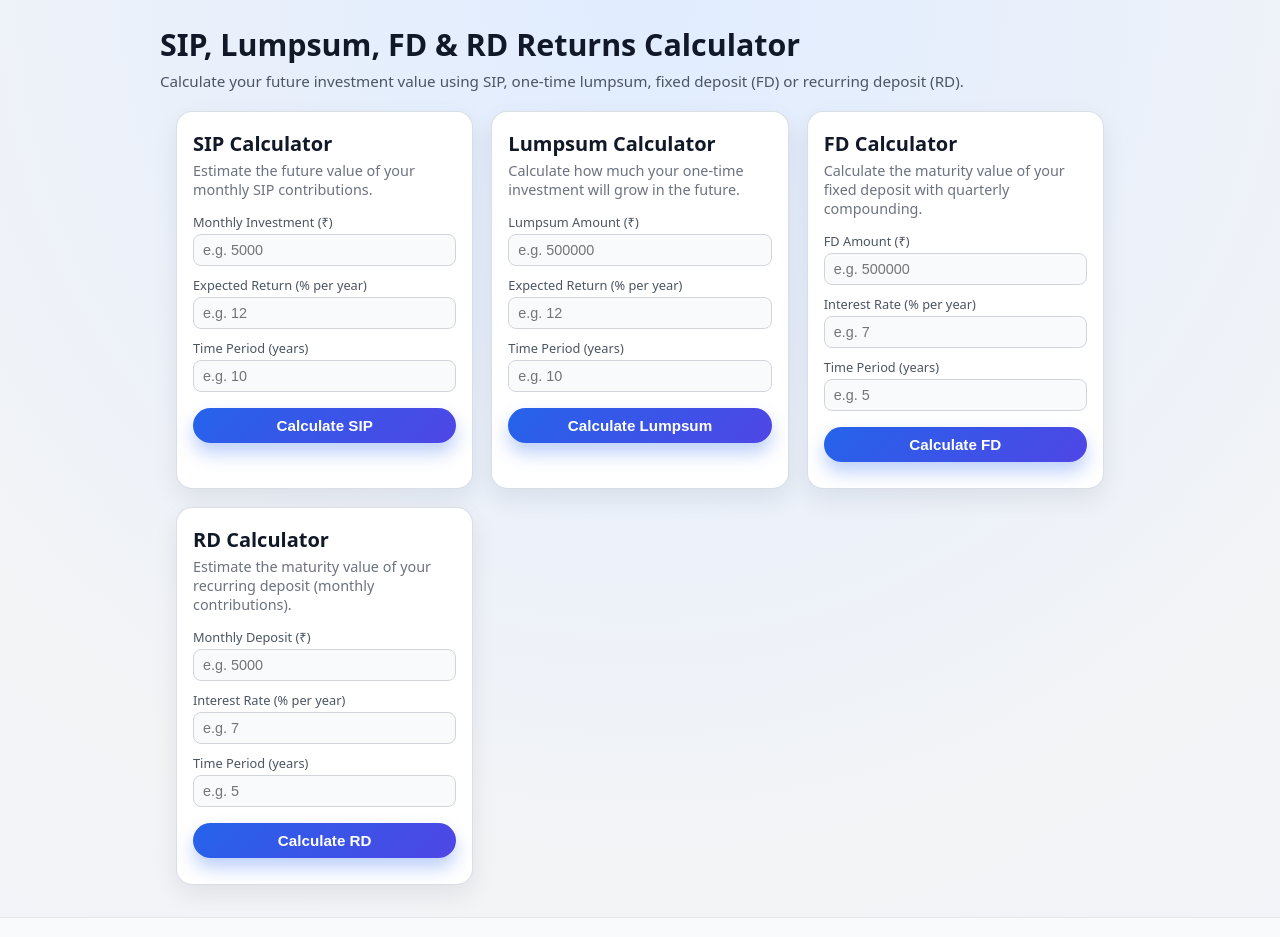
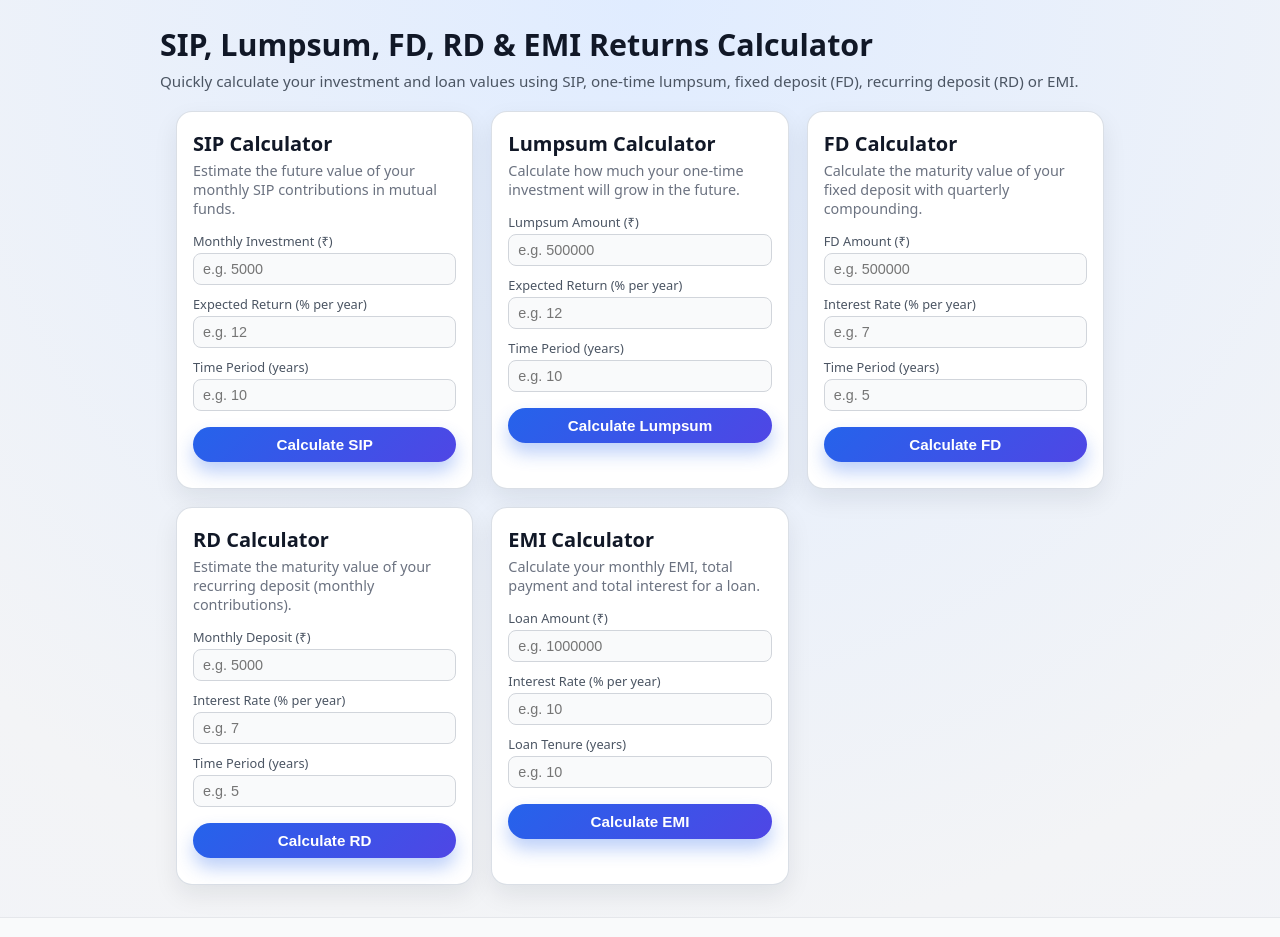
Before and after one commit to Anish8505/sip-frontend, a plain HTML site: page index.html in a window 1280 px wide. Shown: the top 937 px of the page. Drawn offline with Linux system fonts and the light colour scheme.

Commit message:
Add EMI calculator and update UI/SEO for all calculators

```diff
--- a/index.html
+++ b/index.html
@@ -2,14 +2,14 @@
 <html lang="en">
 <head>
     <meta charset="UTF-8" />
-    <title>SIP, Lumpsum, FD & RD Calculator | Online Investment Returns</title>
+    <title>SIP, Lumpsum, FD, RD & EMI Calculator | Online Investment Returns</title>
     <meta name="viewport" content="width=device-width, initial-scale=1" />
 
     <!-- Basic SEO -->
     <meta name="description"
-          content="Free online SIP, Lumpsum, Fixed Deposit (FD) and Recurring Deposit (RD) calculator. Estimate your investment returns instantly based on amount, interest rate and duration." />
+          content="Free online SIP, Lumpsum, Fixed Deposit (FD), Recurring Deposit (RD) and EMI calculator. Estimate your investment and loan returns instantly based on amount, interest rate and duration." />
     <meta name="keywords"
-          content="sip calculator, lumpsum calculator, fd calculator, rd calculator, fixed deposit calculator, recurring deposit calculator, mutual fund calculator, investment calculator, finance tools, sip returns calculator" />
+          content="sip calculator, lumpsum calculator, fd calculator, rd calculator, emi calculator, loan emi calculator, fixed deposit calculator, recurring deposit calculator, mutual fund calculator, investment calculator, finance tools, sip returns calculator" />
 
     <!-- Google tag (gtag.js) -->
     <script async src="https://www.googletagmanager.com/gtag/js?id=G-8CPJLGZ178"></script>
@@ -26,9 +26,10 @@
 
     <header class="hero">
         <div class="hero-inner">
-            <h1 class="hero-title">SIP, Lumpsum, FD & RD Returns Calculator</h1>
+            <h1 class="hero-title">SIP, Lumpsum, FD, RD & EMI Returns Calculator</h1>
             <p class="hero-subtitle">
-                Calculate your future investment value using SIP, one-time lumpsum, fixed deposit (FD) or recurring deposit (RD).
+                Quickly calculate your investment and loan values using SIP, one-time lumpsum, fixed deposit (FD),
+                recurring deposit (RD) or EMI.
             </p>
         </div>
     </header>
@@ -39,7 +40,7 @@
         <section class="card">
             <h2 class="card-title">SIP Calculator</h2>
             <p class="card-desc">
-                Estimate the future value of your monthly SIP contributions.
+                Estimate the future value of your monthly SIP contributions in mutual funds.
             </p>
 
             <div class="field">
@@ -147,6 +148,34 @@
             <div id="rdResultBox" class="result-box"></div>
         </section>
 
+        <!-- EMI Calculator Card -->
+        <section class="card">
+            <h2 class="card-title">EMI Calculator</h2>
+            <p class="card-desc">
+                Calculate your monthly EMI, total payment and total interest for a loan.
+            </p>
+
+            <div class="field">
+                <label for="emiPrincipal">Loan Amount (₹)</label>
+                <input type="number" id="emiPrincipal" placeholder="e.g. 1000000" />
+            </div>
+
+            <div class="field">
+                <label for="emiRate">Interest Rate (% per year)</label>
+                <input type="number" id="emiRate" placeholder="e.g. 10" />
+            </div>
+
+            <div class="field">
+                <label for="emiYears">Loan Tenure (years)</label>
+                <input type="number" id="emiYears" placeholder="e.g. 10" />
+            </div>
+
+            <button class="primary-btn" onclick="calculateEmi()">Calculate EMI</button>
+
+            <div id="emiError" class="error-text"></div>
+            <div id="emiResultBox" class="result-box"></div>
+        </section>
+
     </main>
 
     <!-- SEO Content Section -->
@@ -203,18 +232,28 @@
                 and how much interest you earn by the end of the RD tenure.
             </p>
 
+            <h2>What is an EMI (Equated Monthly Instalment)?</h2>
+            <p>
+                EMI is the fixed amount you pay every month towards a loan such as a home loan, car loan or personal loan.
+                Each EMI contains both interest and principal repayment.
+            </p>
+            <p>
+                Our EMI calculator shows your monthly EMI, total amount paid over the entire tenure
+                and the total interest you will pay on your loan, based on your loan amount, interest rate and tenure.
+            </p>
+
             <h3>Important note</h3>
             <p>
                 All results shown by these calculators are estimates based on the inputs you provide.
-                Actual returns may vary depending on market performance, bank policies and tax treatment.
-                Always invest according to your risk profile and consider consulting a financial advisor.
+                Actual returns and EMI values may vary depending on market conditions, bank policies and tax treatment.
+                Always read the fine print and consult your bank or financial advisor for final numbers.
             </p>
 
         </div>
     </section>
 
     <footer class="footer">
-        <p>© 2025 SIP, Lumpsum, FD & RD Calculator</p>
+        <p>© 2025 SIP, Lumpsum, FD, RD & EMI Calculator</p>
     </footer>
 
     <script src="script.js"></script>
--- a/script.js
+++ b/script.js
@@ -176,3 +176,59 @@ function calculateRd() {
             errorDiv.textContent = "Something went wrong while calling the RD API.";
         });
 }
+
+// ---------------- EMI CALCULATOR ----------------
+function calculateEmi() {
+    const principal = document.getElementById("emiPrincipal").value;
+    const rate = document.getElementById("emiRate").value;
+    const years = document.getElementById("emiYears").value;
+    const errorDiv = document.getElementById("emiError");
+    const resultBox = document.getElementById("emiResultBox");
+
+    errorDiv.textContent = "";
+    resultBox.style.display = "none";
+    resultBox.innerHTML = "";
+
+    if (!principal || !rate || !years) {
+        errorDiv.textContent = "Please fill all the fields.";
+        return;
+    }
+
+    if (principal <= 0 || rate <= 0 || years <= 0) {
+        errorDiv.textContent = "Values must be greater than zero.";
+        return;
+    }
+
+    fetch(`${API_BASE_URL}/api/emi?principal=${principal}&rate=${rate}&years=${years}`)
+        .then(res => {
+            if (!res.ok) {
+                throw new Error("API error: " + res.status);
+            }
+            return res.json();
+        })
+        .then(data => {
+            // data.investedAmount = principal
+            // data.maturityAmount = total paid
+            // data.profit = interest
+            const principalVal = data.investedAmount;
+            const totalPaid = data.maturityAmount;
+            const interest = data.profit;
+
+            // derive EMI back for display: totalPaid / months
+            const months = years * 12;
+            const emi = totalPaid / months;
+
+            resultBox.style.display = "block";
+            resultBox.innerHTML = `
+                <h3>EMI Results</h3>
+                <p><strong>Monthly EMI:</strong> ₹${emi.toFixed(2).toLocaleString("en-IN")}</p>
+                <p><strong>Total Amount Paid:</strong> ₹${totalPaid.toLocaleString("en-IN")}</p>
+                <p><strong>Total Interest Paid:</strong> ₹${interest.toLocaleString("en-IN")}</p>
+                <p><strong>Loan Amount (Principal):</strong> ₹${principalVal.toLocaleString("en-IN")}</p>
+            `;
+        })
+        .catch(err => {
+            console.error(err);
+            errorDiv.textContent = "Something went wrong while calling the EMI API.";
+        });
+}
```
